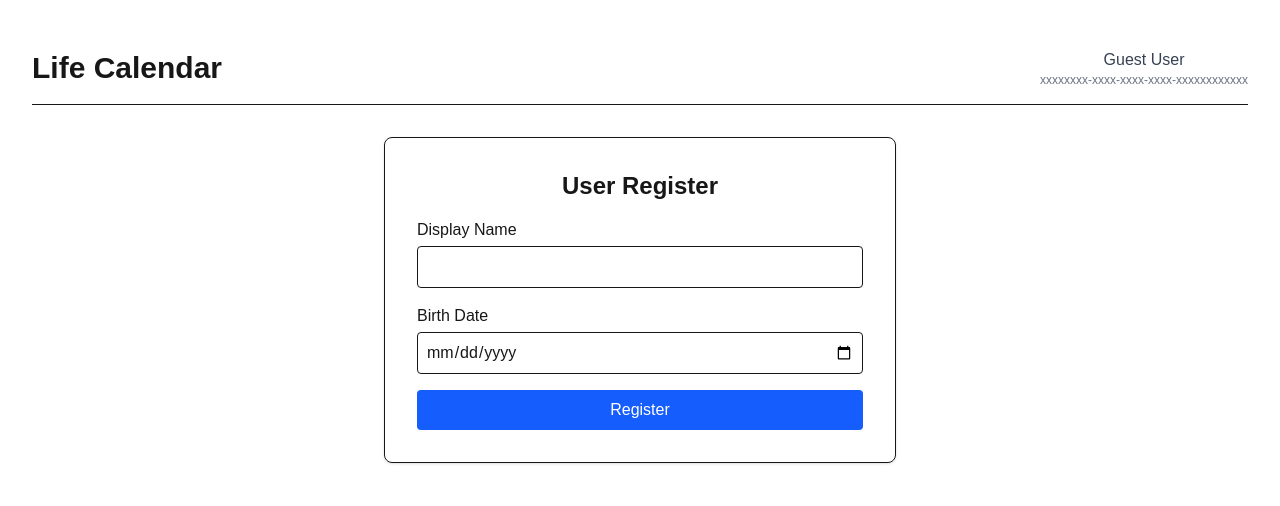
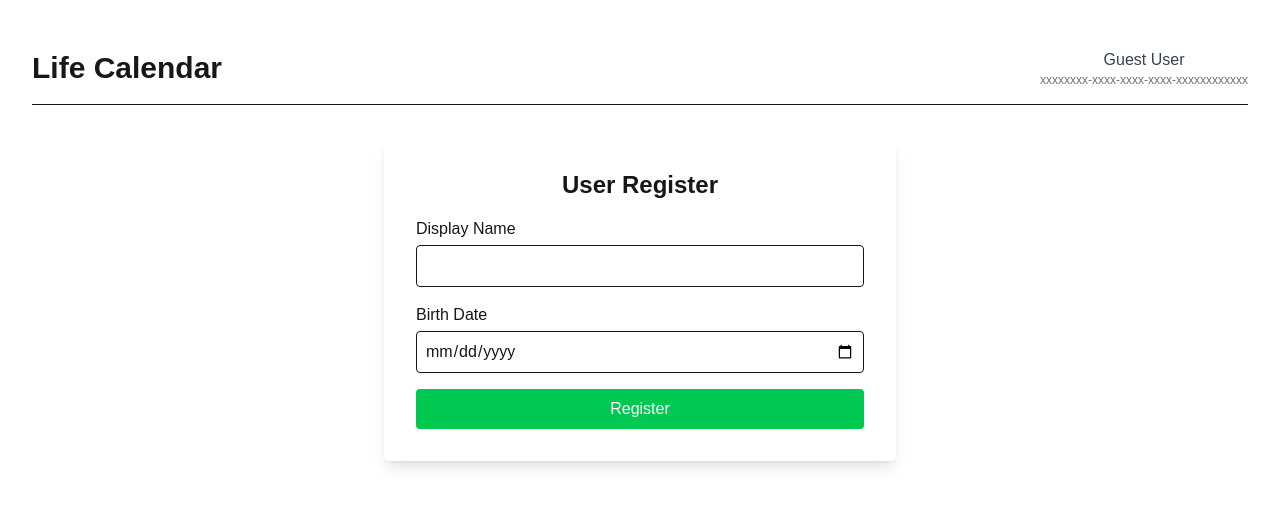
Before and after one commit to qkitzero/life-calendar-frontend, a Next.js app: page /register in a window 1280 px wide. Shown: the top 506 px of the page. Built offline with nearby package versions, Linux system fonts and the light colour scheme; no server answers.

Commit message:
update: register user

```diff
--- a/src/app/(user)/register/page.tsx
+++ b/src/app/(user)/register/page.tsx
@@ -61,7 +61,7 @@ export default function Register() {
   };
 
   return (
-    <div className="max-w-lg mx-auto p-8 border rounded-lg shadow">
+    <div className="max-w-lg mx-auto p-8 rounded-md shadow-lg">
       <h1 className="text-2xl font-semibold mb-4 text-center">User Register</h1>
       <form onSubmit={handleSubmit} className="space-y-4">
         <div>
@@ -95,7 +95,7 @@ export default function Register() {
         <button
           type="submit"
           disabled={loading}
-          className="w-full bg-blue-600 text-white py-2 rounded hover:bg-blue-700 disabled:opacity-50"
+          className="w-full bg-green-500 text-white py-2 rounded hover:bg-green-600 disabled:opacity-50"
         >
           {loading ? "Registering..." : "Register"}
         </button>
```
